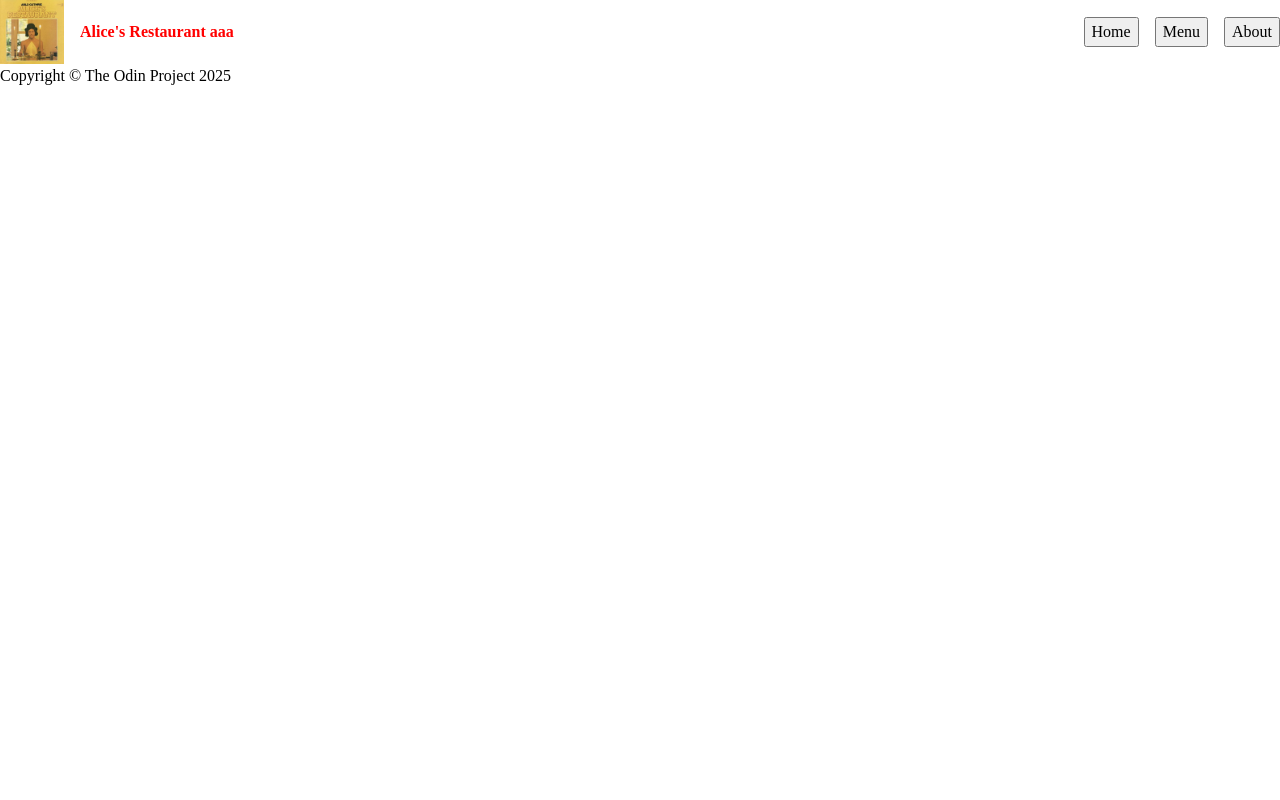
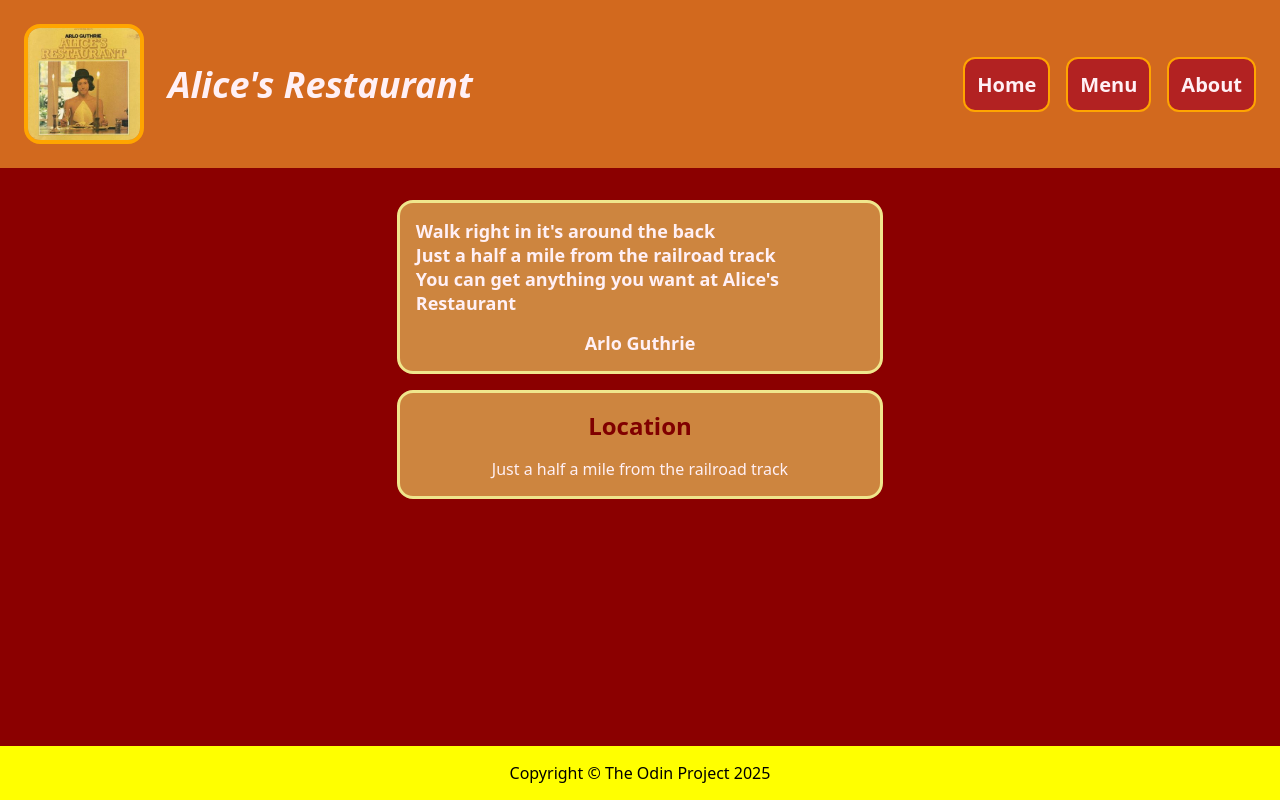
Before and after one commit to matmarqs/restaurant-page, a website built with webpack: page src/template.html in a window 1280 px wide. Built offline with nearby package versions, Linux system fonts and the light colour scheme.

Commit message:
Some style

```diff
--- a/src/index.js
+++ b/src/index.js
@@ -1 +1,3 @@
+import "./style.css";
+
 console.log("Hello World!")
--- a/src/style.css
+++ b/src/style.css
@@ -1,116 +1,106 @@
-/*
-@import "modern-normalize";
-
-:root {
-  line-height: 1.5;
-}
-
-h1,
-h2,
-h3,
-h4,
-h5,
-figure,
-p,
-ol,
-ul {
-  margin: 0;
-}
-
-ol[role="list"],
-ul[role="list"] {
-  list-style: none;
-  padding-inline: 0;
-}
-
-h1,
-h2,
-h3,
-h4,
-h5 {
-  font-size: inherit;
-  font-weight: inherit;
-}
-
-img {
-  display: block;
-  max-inline-size: 100%;
-}
-*/
-
 *,
 *::before,
 *::after {
   box-sizing: border-box;
 }
 
-* {
+body {
+  min-height: 100vh;
+  display: flex;
+  flex-direction: column;
   margin: 0;
-}
-
-body {
-  line-height: 1.5;
-  -webkit-font-smoothing: antialiased;
-}
-
-img,
-picture,
-video,
-canvas,
-svg {
-  display: block;
-  max-width: 100%;
-}
-
-input,
-button,
-textarea,
-select {
-  font: inherit;
-}
-
-p,
-h1,
-h2,
-h3,
-h4,
-h5,
-h6 {
-  overflow-wrap: break-word;
-}
-
-p {
-  text-wrap: pretty;
-}
-
-h1,
-h2,
-h3,
-h4,
-h5,
-h6 {
-  text-wrap: balance;
-}
-
-#root,
-#__next {
-  isolation: isolate;
+  font-family: system-ui, -apple-system, BlinkMacSystemFont, 'Segoe UI', Roboto, Oxygen, Ubuntu, Cantarell, 'Open Sans', 'Helvetica Neue', sans-serif;
 }
 
 .header {
   display: flex;
   align-items: center;
   justify-content: space-between;
-  color: red;
+  padding: 24px;
+  background-color: chocolate;
+  color: lavenderblush;
+}
+
+.header-link {
+  border: 2px solid orange;
+  padding: 12px;
+  border-radius: 12px;
+  background-color: firebrick;
+  font-weight: 700;
+  font-size: 20px;
+  cursor: pointer;
 }
 
 .header-logo {
   display: flex;
   align-items: center;
-  gap: 16px;
+  gap: 24px;
+}
+
+.header-text {
+  font-weight: 900;
+  font-size: 36px;
+  font-style: italic;
+}
+
+.logo {
+  height: 120px;
+  width: 120px;
+  border-radius: 16px;
+  border: 4px solid orange;
 }
 
 .header-nav {
   display: flex;
   gap: 16px;
 }
+
+.footer {
+  display: flex;
+  background-color: yellow;
+  padding: 16px 0px;
+}
+
+.footer-text {
+  margin: auto;
+}
+
+#content {
+  padding: 32px;
+  background-color: darkred;
+  flex: 1;
+  color: lavenderblush;
+  display: flex;
+  flex-direction: column;
+  align-items: center;
+  gap: 16px;
+}
+
+.card {
+  width: 40%;
+  display: flex;
+  flex-direction: column;
+  align-items: center;
+  padding: 16px;
+  border: 3px solid khaki;
+  background-color: peru;
+  gap: 16px;
+  border-radius: 16px;
+}
+
+.card-header {
+  font-weight: 700;
+  font-size: 24px;
+  color: maroon;
+}
+
+.card-text {
+  font-size: 16px;
+  font-weight: 500;
+}
+
+.citation {
+  color: lavenderblush;
+  font-weight: 700;
+  font-size: 18px;
+}
--- a/src/template.html
+++ b/src/template.html
@@ -11,24 +11,39 @@
   <div class="header">
     <!-- LEFT LOGO -->
     <div class="header-logo">
-      <img src="logo.jpg" height=64 width=64>
-      <div><strong>Alice's Restaurant aaa</strong></div>
+      <img class="logo" src="logo.jpg">
+      <div class="header-text">Alice's Restaurant</div>
     </div>
     <!-- RIGHT LINKS -->
     <nav class="header-nav">
-      <button class="header-link">Home</button>
-      <button class="header-link">Menu</button>
-      <button class="header-link">About</button>
+      <div class="header-link">Home</div>
+      <div class="header-link">Menu</div>
+      <div class="header-link">About</div>
     </nav>
   </div>
 
   <div id="content">
-
+    <div class="card citation">
+      <div class="citation">
+        Walk right in it's around the back</br>
+        Just a half a mile from the railroad track</br>
+        You can get anything you want at Alice's Restaurant</br>
+      </div>
+      <div class="author">
+        Arlo Guthrie
+      </div>
+    </div>
+    <div class="card">
+      <div class="card-header">Location</div>
+      <div class="card-text">Just a half a mile from the railroad track</div>
+    </div>
   </div>
 
   <!-- FOOTER -->
   <div class="footer">
-    Copyright &copy The Odin Project 2025
+    <div class="footer-text">
+      Copyright &copy The Odin Project 2025
+    </div>
   </div>
 </body>
 
```
